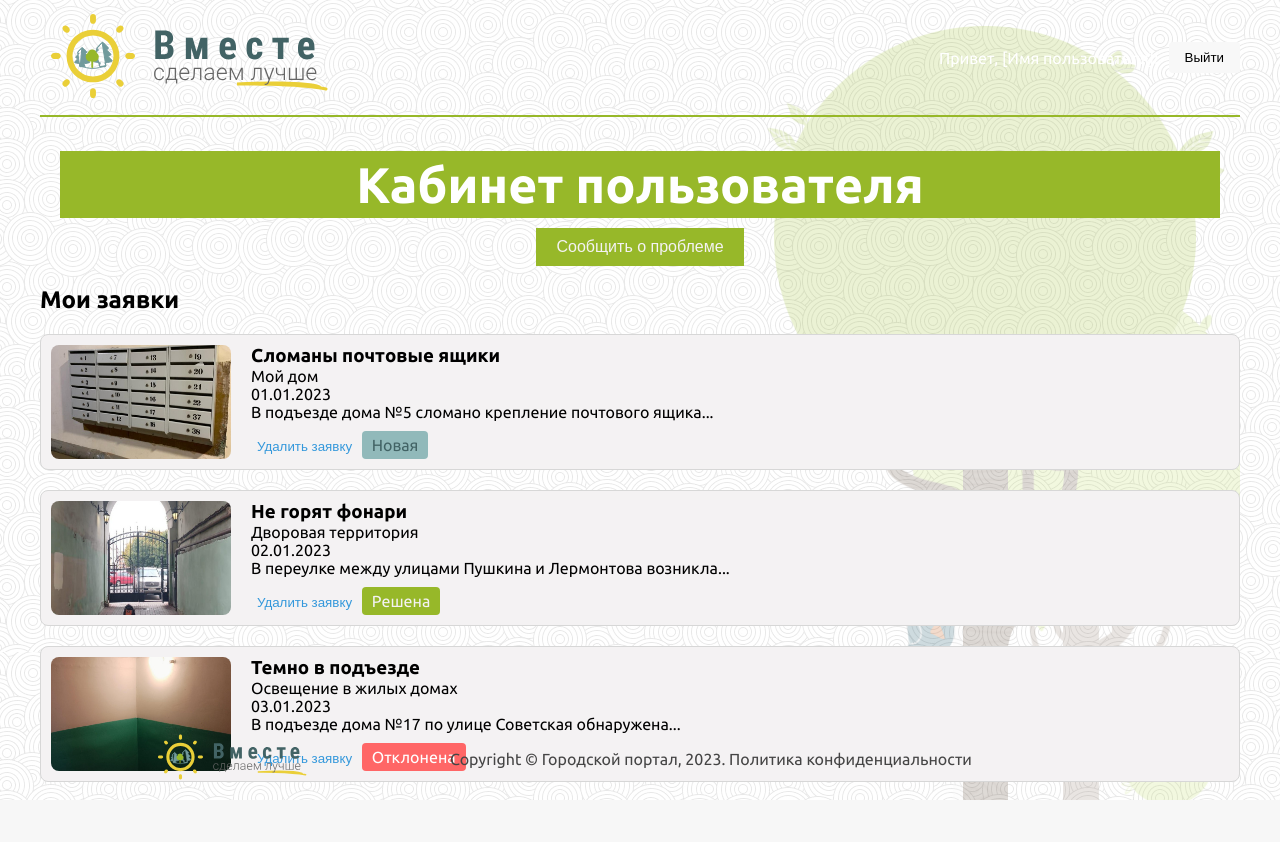
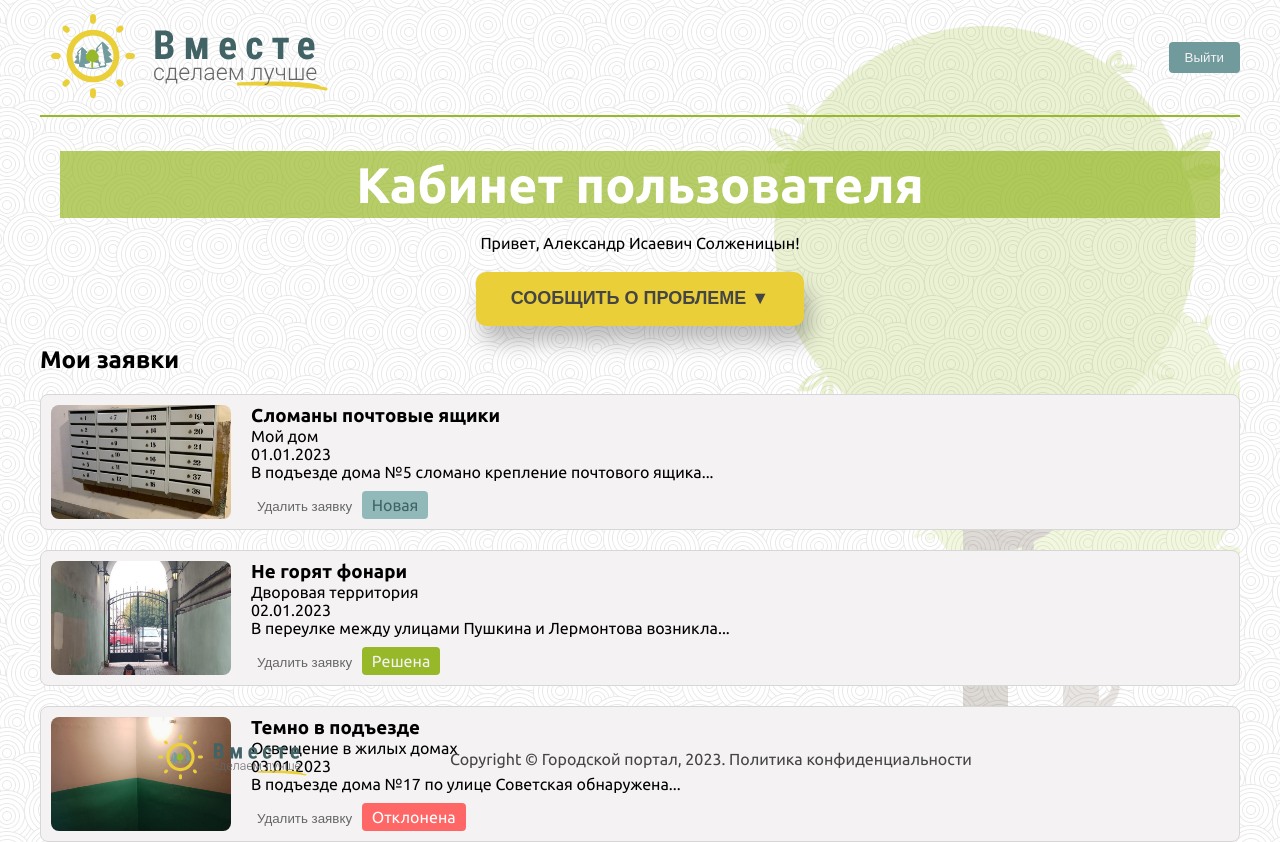
Before and after one commit to fox67rus/web, a PHP site: page /user.html in a window 1280 px wide. Before the commit the page ends 800 px from the top, so only its background shows below. Run offline with PHP 8.4, Linux system fonts and the light colour scheme.

Commit message:
выпадающая форма Сообщить о проблеме

```diff
--- a/portal/css/styles.css
+++ b/portal/css/styles.css
@@ -1,8 +1,8 @@
 @import url('https://fonts.googleapis.com/css2?family=Ubuntu:ital,wght@0,300;0,400;0,500;0,700;1,300&display=swap');
 :root {
-    --main-color: #3498db; /* Основной цвет */
-    --background-color: #ecf0f1; /* Цвет фона */
-    --with-texture: url("../img/background.jpg"), lightgray 50% / cover no-repeat;
+    /*--with-texture: url("../img/background.jpg");*/
+    --with-texture: url("../img/background.jpg"), repeat, rgba(255, 255, 255, 0.5);
+    --green-with-texture: url("../img/background.jpg"), rgba(151, 184, 41, 0.8);
 
     --nautilus-dark: #426365;
     --nautilus-medium: #719A9C;
@@ -14,9 +14,22 @@
     --grey-super-light: #f4f2f3;
 
     --green-medium: #97B829;
+    --yellow-medium: #EACF38;
+}
 
-
-
+@keyframes wiggle {
+    0%, 100% {
+        transform: translateX(0);
+    }
+    25% {
+        transform: translateX(-5px);
+    }
+    50% {
+        transform: translateX(5px);
+    }
+    75% {
+        transform: translateX(-2px);
+    }
 }
 
 body {
@@ -33,6 +45,7 @@ body {
     margin: 0 auto;
     height: 100vh;
     background-image: url("../img/tree.png");
+    background-repeat: no-repeat;
 }
 
 header {
@@ -86,9 +99,9 @@ header {
 .welcome-section h1 {
     margin-bottom: 10px;
     font-size: 50px;
-    background: var(--green-medium, #97B829);
     color: white;
     padding: 5px;
+    background: rgba(151, 184, 41, 0.7);
 }
 
 .welcome-section h2 {
@@ -327,25 +339,50 @@ footer {
     margin: 10px 0;
 }
 
-/* стили для личного кабинета */
-.welcome-section button {
-    background: var(--green-medium);
-    color: var(--grey-super-light);
-    border: none;
-    padding: 10px 20px;
-    font-size: 16px;
-    cursor: pointer;
+/********************************************
+стили для личного кабинета
+*********************************************/
+
+#logoutButton{
+    background: var(--nautilus-medium, #719A9C);
+    color: var(--grey-super-light, #F4F2F3);
+}
+#logoutButton:hover {
+    background: var(--nautilus-light, #719A9C);
+    animation: wiggle 0.3s ease-in-out infinite;
 }
 
 #reportProblemSection {
-    margin-top: 20px;
     padding: 20px;
     background: rgba(145, 185, 186, 0.5);
     display: none;
+    position: relative;
+    max-width: 610px;
+    margin: 20px auto;
+    color: var(--grey-super-dark);
 }
 
 #reportProblemSection h2 {
-    color: var(--grey-super-dark);
+    text-align: center;
+}
+
+#reportProblemButton {
+    width: 328px;
+    height: 54px;
+    border-radius: 10px;
+    padding: 0;
+    margin: 0;
+    background: var(--yellow-medium, #EACF38);
+    color: var(--grey-super-dark, #454545);
+    font-size: 18px;
+    font-weight: bold;
+    border: none;
+    text-transform: uppercase;
+    filter: drop-shadow(6px 16px 10px rgba(0, 0, 0, 0.25));
+}
+
+#reportProblemButton:hover {
+    filter: none;
 }
 
 #reportProblemForm label {
@@ -412,7 +497,7 @@ footer {
 .user-requests .delete-button {
     background: none;
     border: none;
-    color: var(--main-color);
+    color: var(--grey-dark);
     cursor: pointer;
 }
 
--- a/portal/index.html
+++ b/portal/index.html
@@ -47,7 +47,7 @@
                 <div class="problem-info">
                     <h3>Сломаны почтовые ящики</h3>
                     <p class="category">Мой дом</p>
-                    <p class="date">Дата: 01.01.2023</p>
+                    <p class="date">01.01.2023</p>
                     <p>В подъезде дома №5 сломано крепление почтового ящика, что вызывает
                         неудобства для жителей данного дома и может привести к потере почтовых отправлений</p>
                 </div>
@@ -57,7 +57,7 @@
                 <div class="problem-info">
                     <h3>Не горят фонари</h3>
                     <p class="category">Дворовая территория</p>
-                    <p class="date">Дата: 01.01.2023</p>
+                    <p class="date">01.01.2023</p>
                     <p>В переулке между улицами Пушкина и Лермонтова возникла серьезная проблема – уличные фонари
                         перестали работать. Эта ситуация создает темные и небезопасные условия для пешеходов и жителей
                         района.</p>
@@ -68,7 +68,7 @@
                 <div class="problem-info">
                     <h3>Темно в подъезде</h3>
                     <p class="category">Освещение в жилых домах</p>
-                    <p class="date">Дата: 01.01.2023</p>
+                    <p class="date">01.01.2023</p>
                     <p>В подъезде дома №17 по улице Советская обнаружена проблема с освещением. Светильники в подъезде
                         перестали работать, создавая неудобства и угрозу безопасности для жильцов</p>
                 </div>
--- /dev/null
+++ b/portal/js/user.js
@@ -0,0 +1,28 @@
+$(document).ready(function () {
+    // Находим кнопку "Сообщить о проблеме"
+    var reportProblemButton = $("#reportProblemButton");
+    var $reportProblemSection = $("#reportProblemSection");
+
+    // Добавляем обработчик события на кнопку "Сообщить о проблеме"
+    reportProblemButton.click(function () {
+        // Переключаем видимость формы
+        $reportProblemSection.slideToggle('slow');
+
+        setTimeout(function() {
+            // Меняем текст кнопки в зависимости от видимости формы
+            var buttonText = $("#reportProblemSection").is(":visible") ? "Сообщить о проблеме ▲" : "Сообщить о проблеме ▼";
+            $("#reportProblemButton").text(buttonText);
+        }, 700);
+    });
+
+    // Добавляем кнопку с иконкой в правый верхний угол формы
+    var closeButton = $('#closeFormButton');
+    closeButton.appendTo('#reportProblemSection');
+
+    // Обработчик события для кнопки сворачивания формы
+    closeButton.click(function() {
+        $('#reportProblemSection').slideUp('slow');
+    });
+
+
+});
--- a/portal/user.html
+++ b/portal/user.html
@@ -19,14 +19,14 @@
             </div>
         </a>
         <div class="auth-buttons">
-            <p>Привет, [Имя пользователя]!</p>
             <button id="logoutButton">Выйти</button>
         </div>
     </header>
 
     <div class="welcome-section">
         <h1>Кабинет пользователя</h1>
-        <button id="reportProblemButton">Сообщить о проблеме</button>
+        <p>Привет, Александр Исаевич Солженицын!</p>
+        <button id="reportProblemButton">Сообщить о проблеме ▼</button>
     </div>
 
     <section id="reportProblemSection" class="hidden">
@@ -46,6 +46,7 @@
             </select>
 
             <label for="problemPhoto">Добавить фото:</label>
+            <p>Добавьте фото, демонстрирующее проблему в формате jpg, jpeg, png, bmp. Максимальный размер 10 Мб</p>
             <input type="file" id="problemPhoto" name="problemPhoto">
 
             <button type="submit">Сообщить о проблеме</button>
```
Also changed, not shown: other parts of portal/css/styles.css (+55 -9 lines).
